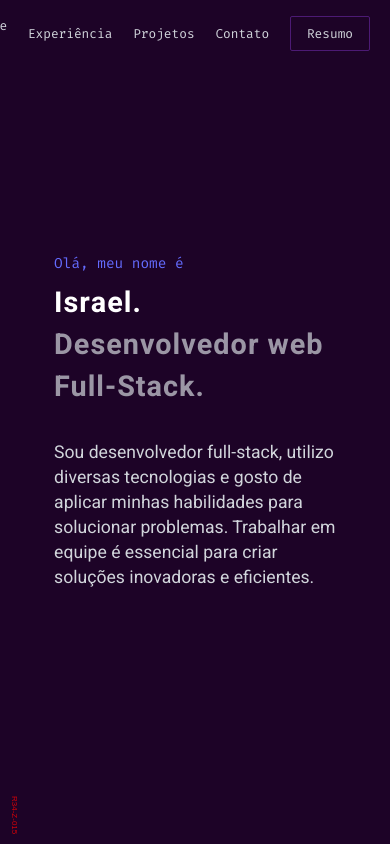
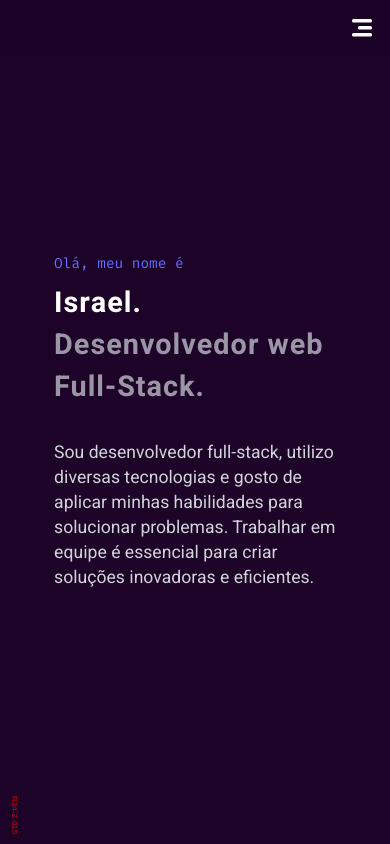
Before and after one commit to icadorin/portfolio, a React (Vite) app: page / in a window 390 px wide. Shown: the top 844 px of the page. Built offline with nearby package versions, Linux system fonts and the light colour scheme.

Commit message:
Add special menu for smaller screens

```diff
--- a/src/components/Header.tsx
+++ b/src/components/Header.tsx
@@ -1,4 +1,6 @@
 import React, { useState, useEffect, useRef } from "react";
+import { FaBars, FaTimes } from "react-icons/fa";
+import CustomHamburgerIcon from "./icons/CustomHamburgerIcon";
 
 interface HeaderProps {
   scrollToSection: (id: string) => void;
@@ -7,37 +9,59 @@ interface HeaderProps {
 const Header: React.FC<HeaderProps> = ({ scrollToSection }) => {
   const [isVisible, setIsVisible] = useState(true);
   const [hasShadow, setHasShadow] = useState(false);
+  const [isMenuOpen, setIsMenuOpen] = useState(false);
   const lastScrollY = useRef<number>(0);
+  const isProgrammaticScroll = useRef<boolean>(false);
 
   useEffect(() => {
     const handleScroll = () => {
+      if (isProgrammaticScroll.current) return;
+
       const currentScrollY = window.scrollY;
-
       if (currentScrollY > lastScrollY.current && currentScrollY > 100) {
         setIsVisible(false);
+        setIsMenuOpen(false);
       } else if (currentScrollY < lastScrollY.current || currentScrollY < 30) {
         setIsVisible(true);
       }
-
       setHasShadow(currentScrollY > 10);
       lastScrollY.current = currentScrollY;
     };
 
     window.addEventListener("scroll", handleScroll, { passive: true });
+    return () => window.removeEventListener("scroll", handleScroll);
+  }, []);
 
-    return () => {
-      window.removeEventListener("scroll", handleScroll);
-    };
-  }, []);
+  const handleMenuClick = (sectionId: string) => {
+    if (sectionId === "resume") {
+      setIsVisible(true);
+      setHasShadow(false);
+    } else {
+      setIsVisible(false);
+    }
+    setIsMenuOpen(false);
+    isProgrammaticScroll.current = true;
+    scrollToSection(sectionId);
+    setTimeout(() => { isProgrammaticScroll.current = false; }, 1000);
+  };
 
   return (
     <header className={`header ${isVisible ? "visible" : "hidden"} ${hasShadow ? "shadow" : ""}`}>
-      <nav className="nav-links">
-        <button onClick={() => scrollToSection("about")}>Sobre Mim</button>
-        <button onClick={() => scrollToSection("experience")}>Experiência</button>
-        <button onClick={() => scrollToSection("projects")}>Projetos</button>
-        <button onClick={() => scrollToSection("contact")}>Contato</button>
-        <button className="btn-resume" onClick={() => scrollToSection("resume")}>Resumo</button>
+
+      <button
+        className="hamburger-btn"
+        onClick={() => setIsMenuOpen(!isMenuOpen)}
+        aria-label="Menu"
+      >
+        {isMenuOpen ? <FaTimes /> : <CustomHamburgerIcon />}
+      </button>
+
+      <nav className={`nav-links ${isMenuOpen ? "open" : ""}`}>
+        <button onClick={() => handleMenuClick("about")}>Sobre Mim</button>
+        <button onClick={() => handleMenuClick("experience")}>Experiência</button>
+        <button onClick={() => handleMenuClick("projects")}>Projetos</button>
+        <button onClick={() => handleMenuClick("contact")}>Contato</button>
+        <button className="btn-resume" onClick={() => handleMenuClick("resume")}>Resumo</button>
       </nav>
     </header>
   );
--- /dev/null
+++ b/src/components/icons/CustomHamburgerIcon.tsx
@@ -0,0 +1,9 @@
+const CustomHamburgerIcon = () => (
+  <svg width="24" height="24" viewBox="0 0 24 24" fill="none">
+    <rect x="2" y="3" width="20" height="3.5" rx="1.5" fill="currentColor" />
+    <rect x="8" y="10" width="14" height="3.5" rx="1.5" fill="currentColor" />
+    <rect x="2" y="17" width="20" height="3.5" rx="1.5" fill="currentColor" />
+  </svg>
+);
+
+export default CustomHamburgerIcon;
--- a/src/profile.css
+++ b/src/profile.css
@@ -25,13 +25,14 @@ html {
 }
 
 .header {
+  display: flex;
+  align-items: center;
+  justify-content: flex-end;
   width: 100%;
   position: fixed;
   top: 0;
-  left: 0;
-  background-color: #1d0327;
+  background-color: #1d0327d5;
   padding: 1rem 0;
-  text-align: right;
   transition: all 0.3s ease-in-out;
   z-index: 1000;
   transform: translateY(0);
@@ -76,6 +77,17 @@ html {
 .nav-links .btn-resume:hover {
   color: #d1d5db;
   border-color: rgb(107, 52, 151);
+}
+
+.hamburger-btn {
+  display: none;
+  background: none;
+  border: none;
+  color: white;
+  font-size: 1.5rem;
+  cursor: pointer;
+  z-index: 1001;
+  align-self: center;
 }
 
 section {
@@ -526,6 +538,41 @@ section {
   }
 }
 
+@media (max-width: 780px) {
+
+  .nav-links {
+    display: none;
+  }
+
+  .hamburger-btn {
+    display: block;
+    float: right;
+    width: 24px;
+    height: 24px;
+    margin-right: 1rem;
+  }
+
+  .nav-links.open {
+    display: flex;
+    position: fixed;
+    top: 0;
+    left: 0;
+    width: 100%;
+    height: 100vh;
+    background: #1d0327;
+    flex-direction: column;
+    justify-content: center;
+    align-items: center;
+    gap: 2rem;
+    z-index: 1000;
+  }
+
+  .btn-resume {
+    padding: 0.5rem 1rem;
+    border-radius: 4px;
+  }
+}
+
 @media (max-width: 680px) {
 
   .content-wrapper {
```
